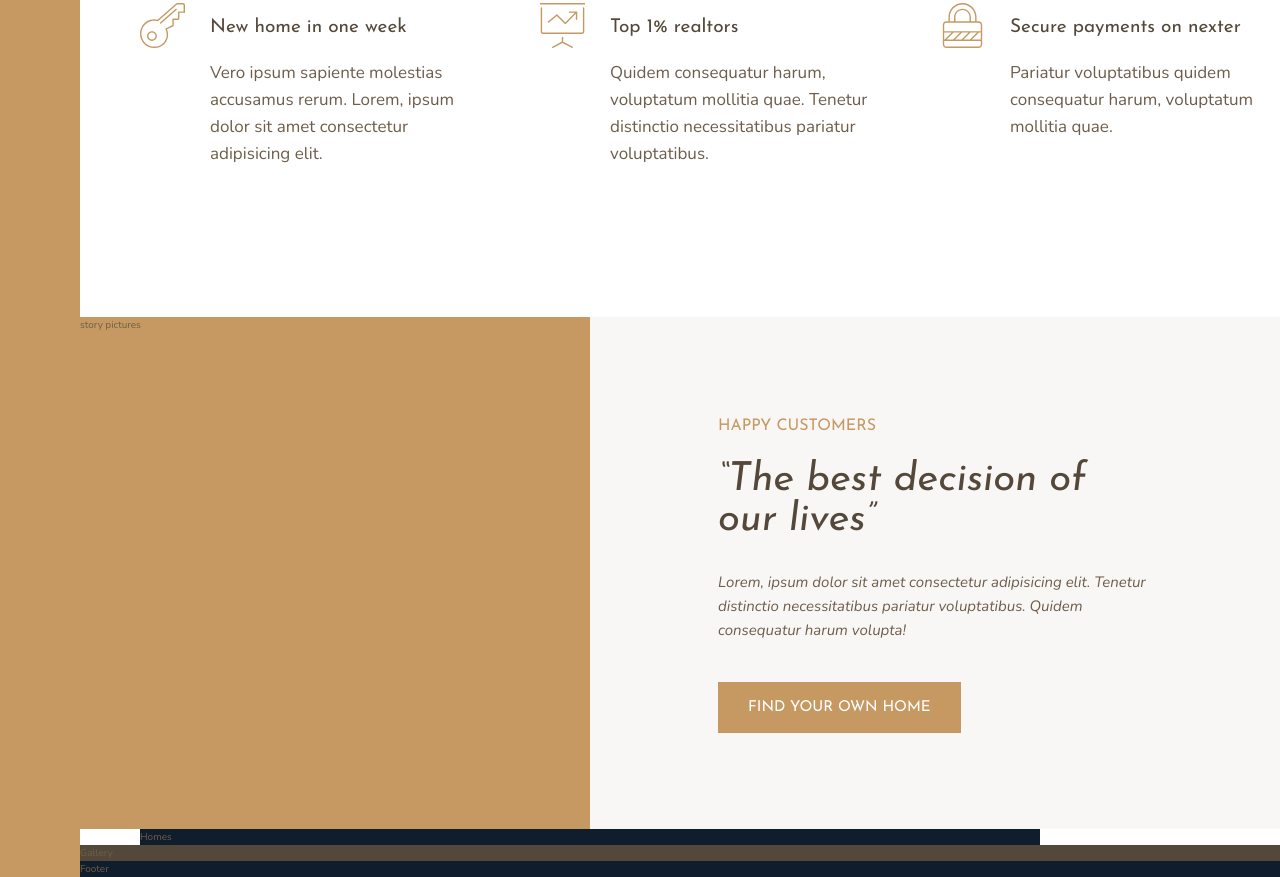
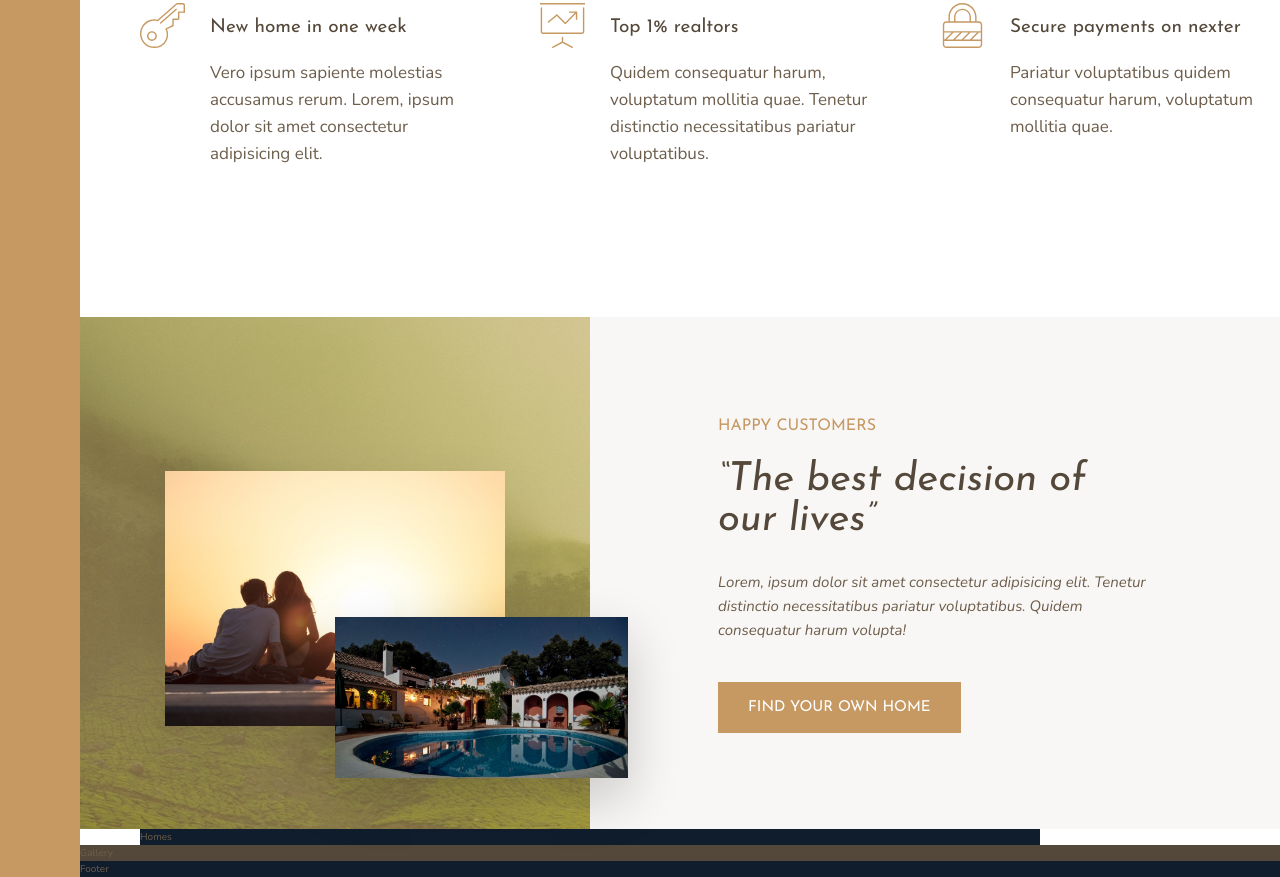
Before and after one commit to srosajazz/Real-estate_Web-Project, a website: page index.html in a window 1280 px wide. Shown: the part 991-1868 px from the top of the page. Drawn offline with nearby package versions, Linux system fonts and the light colour scheme.

Commit message:
Building Story Section - Part-2

```diff
--- a/index.html
+++ b/index.html
@@ -73,7 +73,8 @@
         </section>
 
         <div class="story__pictures">
-            story pictures
+            <img src="img/story-1.jpeg" alt="Couple new house" class="story__img--1">
+            <img src="img/story-2.jpeg" alt="New house" class="story__img--2">
 
         </div>
 
--- a/sass/_story.scss
+++ b/sass/_story.scss
@@ -2,6 +2,30 @@
   &__pictures {
     background-color: $color-primary;
     grid-column: full-start / col-end 4;
+    background-image: linear-gradient(
+        rgba($color-primary, 0.5),
+        rgba($color-primary, 0.5)
+      ),
+      url(../img/back.jpg);
+
+    display: grid;
+    grid-template: repeat(6, 1fr);
+    grid-template-columns: repeat(6, 1fr);
+    align-items: center;
+  }
+
+  &__img--1 {
+    width: 100%;
+    grid-row: 2 / 6;
+    grid-column: 2 /6;
+    box-shadow: 0 2rem 5rem rgba(#000, 0.1);
+  }
+  &__img--2 {
+    width: 115%;
+    grid-row: 4 /6;
+    grid-column: 4/ 7;
+    z-index: 20;
+    box-shadow: 0 2rem 5rem rgba(#000, 0.2);
   }
 
   &__content {
```
Also changed, not shown: css/style.css.
